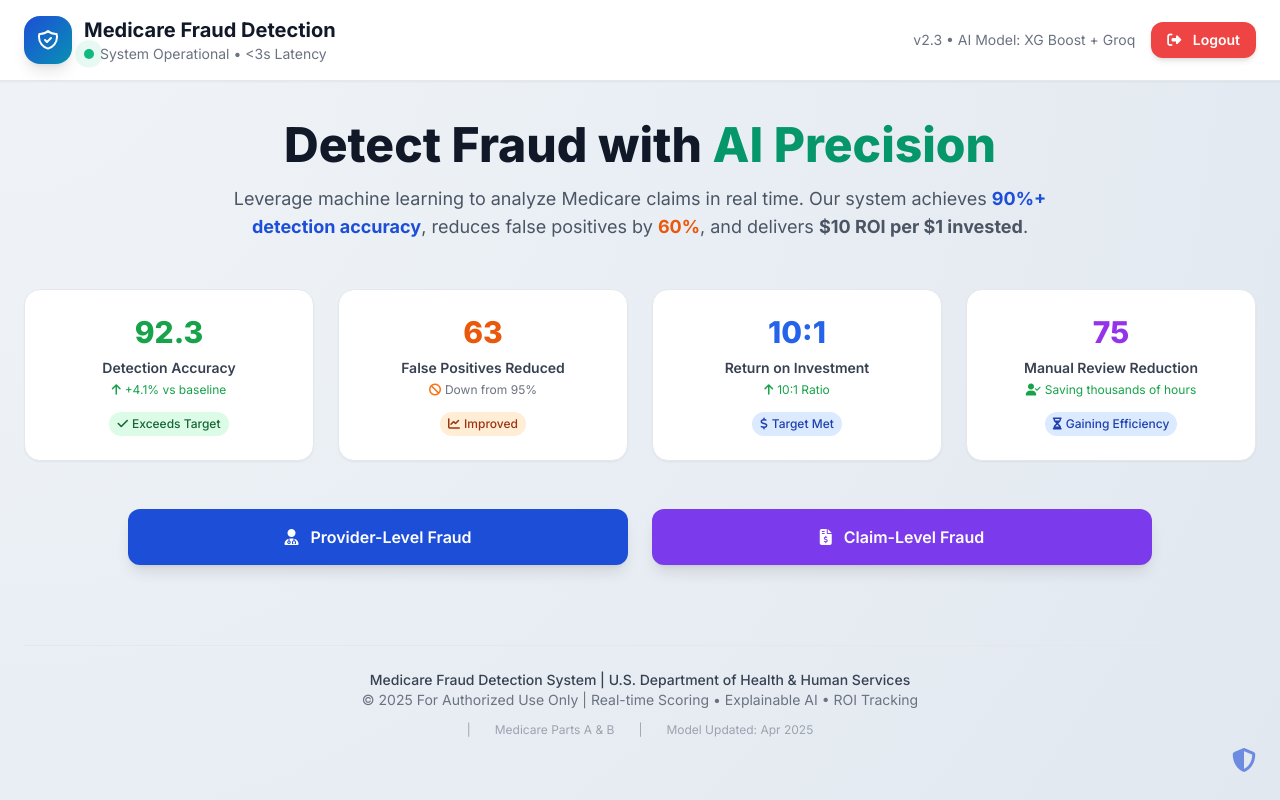
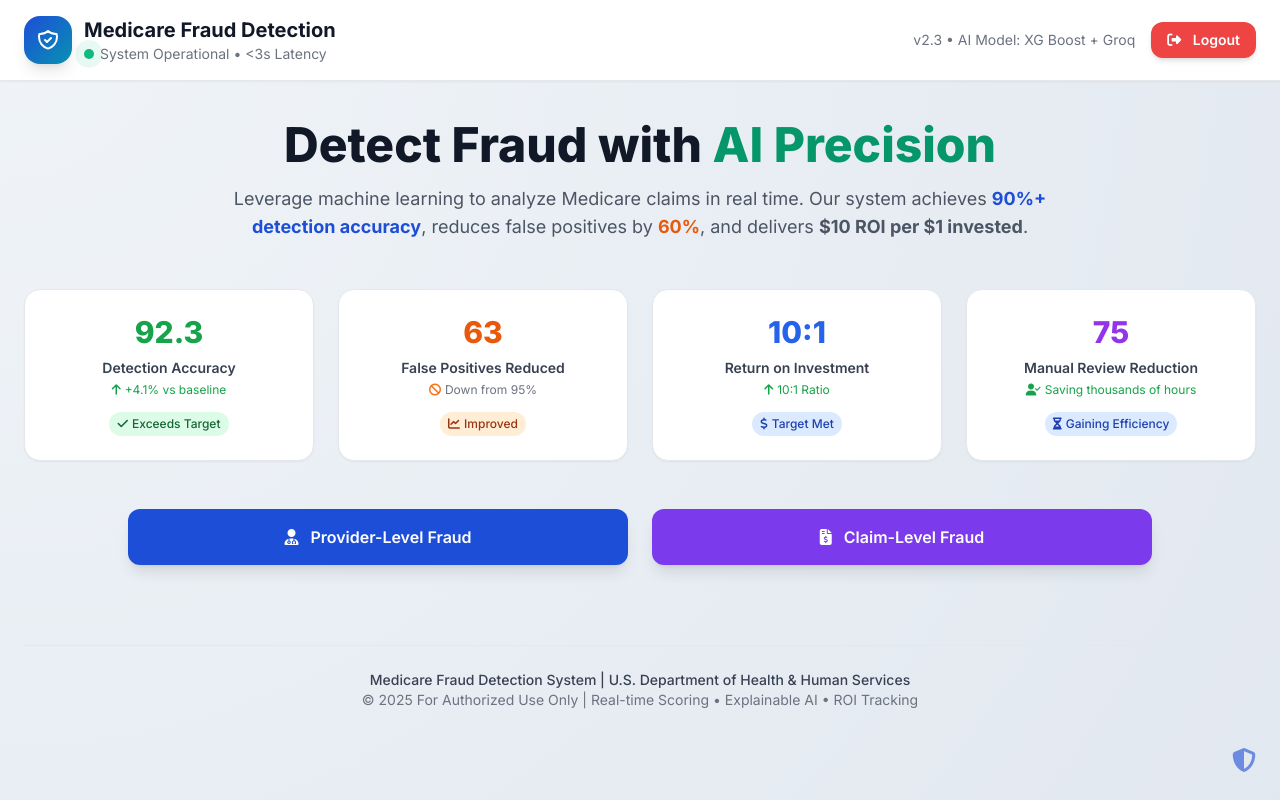
Before and after one commit to CodeWith-Karthick/Project_Claim_fraud_Detection, a Flask app: page /home in a window 1280 px wide. Run offline with Flask 3, Linux system fonts and the light colour scheme; some libraries are stand-ins or nearby versions.

Commit message:
Update inference.html

```diff
--- a/templates/inference.html
+++ b/templates/inference.html
@@ -308,12 +308,6 @@
         <footer class="text-center text-sm text-gray-500 mt-20 border-t pt-6">
             <p class="font-medium text-gray-700">Medicare Fraud Detection System | U.S. Department of Health & Human Services</p>
             <p>© 2025 For Authorized Use Only | Real-time Scoring • Explainable AI • ROI Tracking</p>
-            <div class="mt-3 flex justify-center space-x-6 text-xs text-gray-400">
-                <span>|</span>
-                <span>Medicare Parts A & B</span>
-                <span>|</span>
-                <span>Model Updated: Apr 2025</span>
-            </div>
         </footer>
 
         <!-- Shield Icon -->
```
